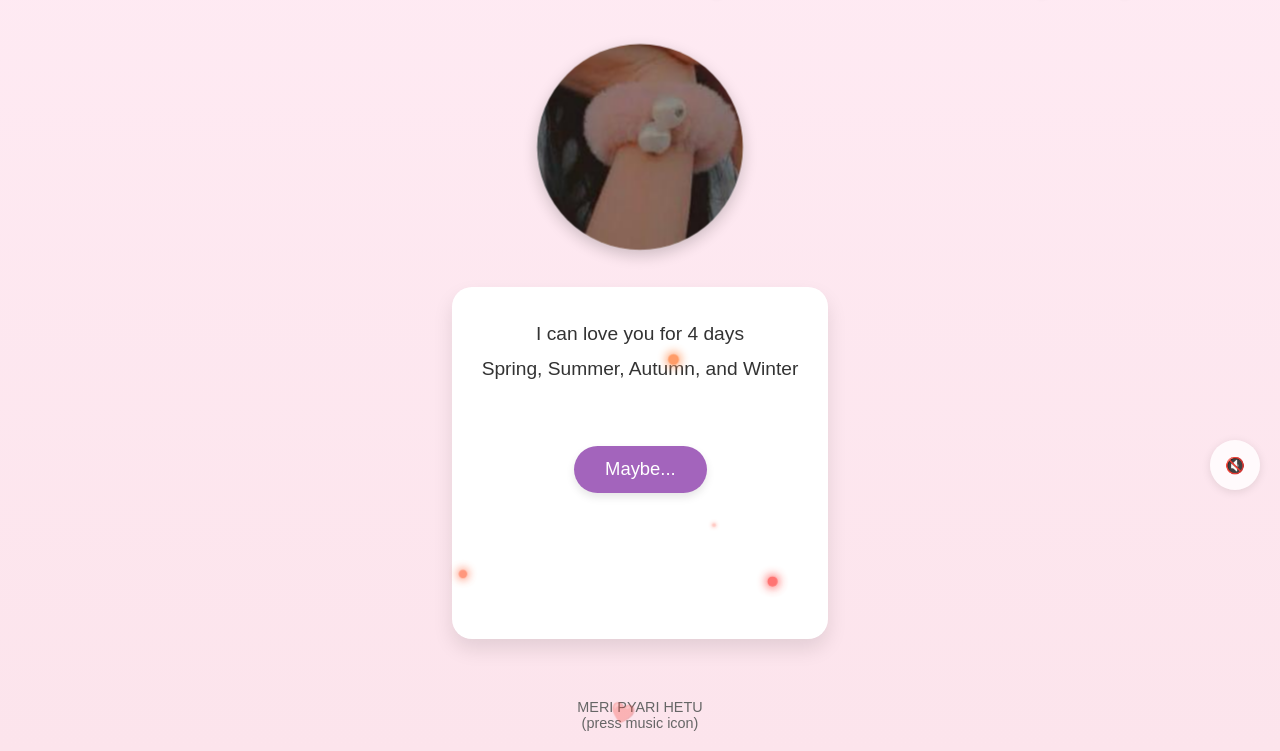
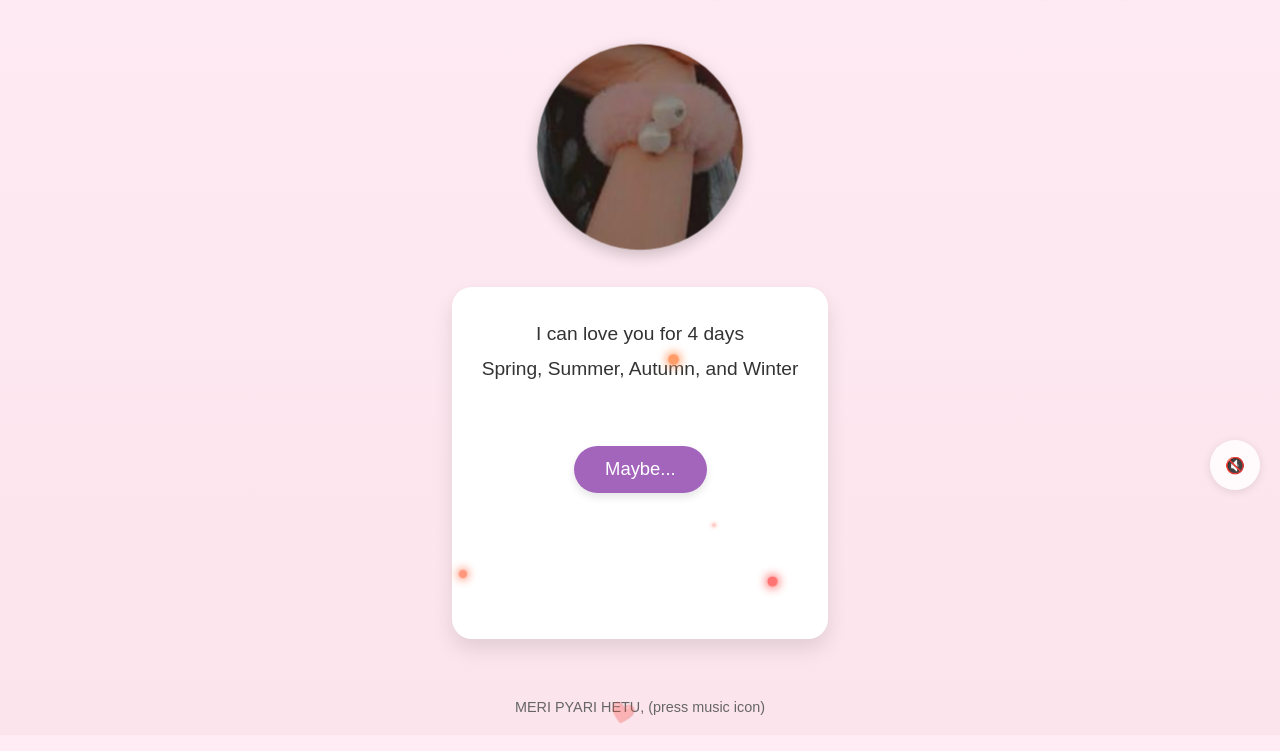
Before and after one commit to shrey-patel2104/fated_love, a plain HTML site: page index.html in a window 1280 px wide. Shown: the part 290-1041 px from the top of the page. Drawn offline with Linux system fonts and the light colour scheme.

Commit message:
Update index.html

```diff
--- a/index.html
+++ b/index.html
@@ -646,8 +646,8 @@
     </div>
 
     <div class="footer">
-        MERI PYARI HETU<br>
-        (press music icon)<br>
+        MERI PYARI HETU,
+        (press music icon)
     </div>
 
     <audio id="backgroundMusic" loop>
```
